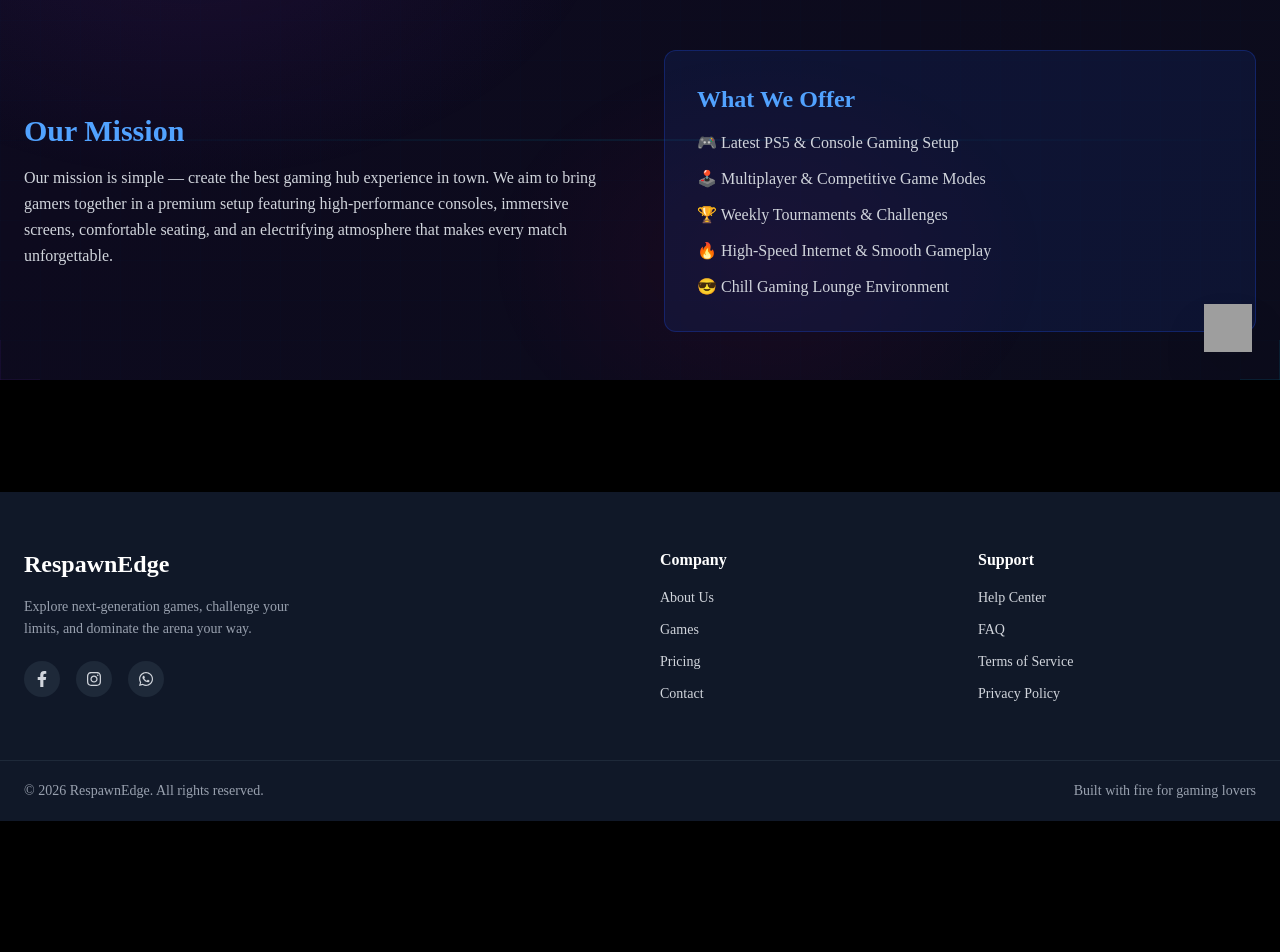
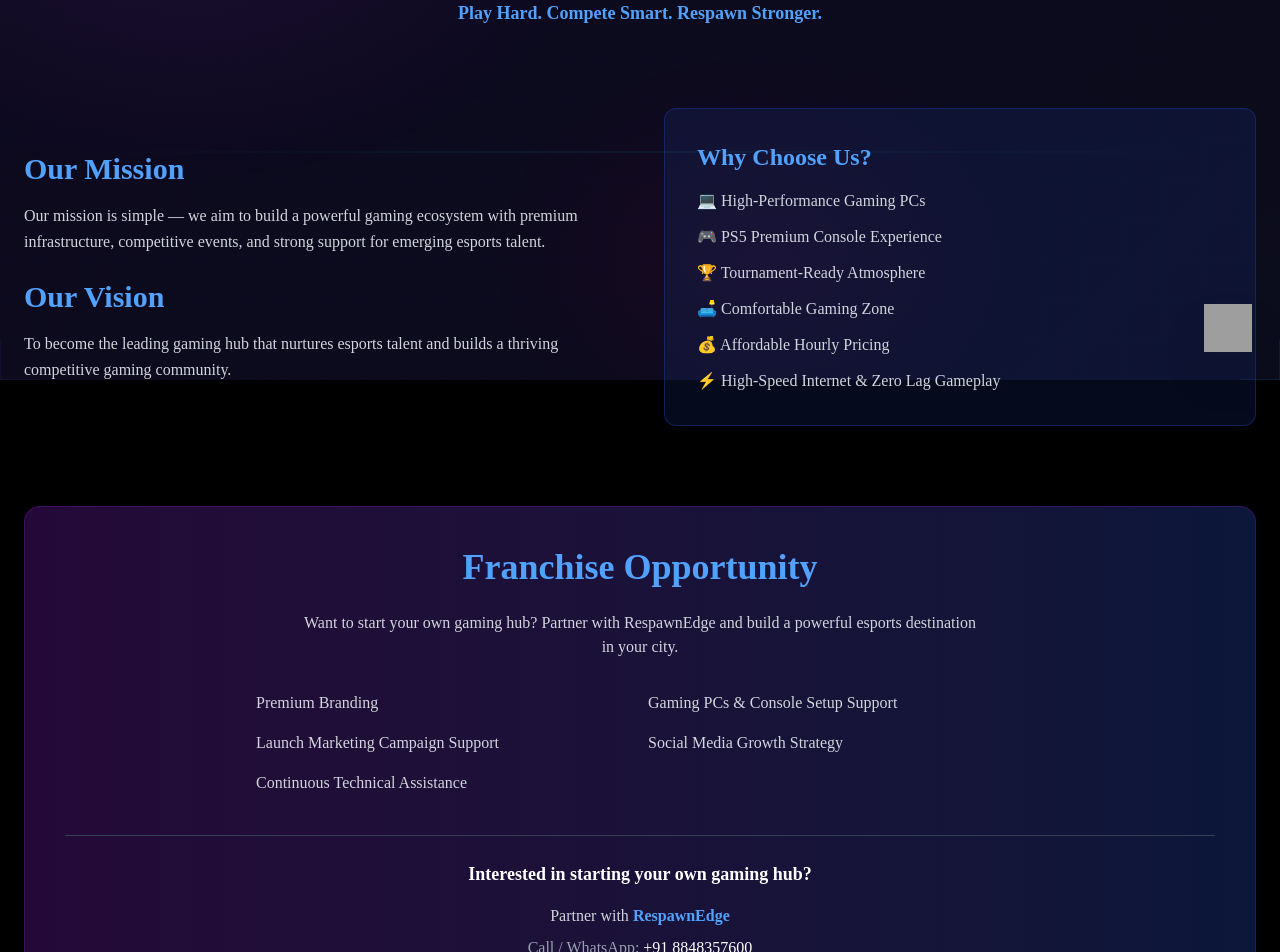
Before and after one commit to Hasifasherin/respawn_edge, a Next.js app: page /about in a window 1280 px wide. Shown: the part 420-1372 px from the top of the page. Before the commit the page ends 1241 px from the top, so only its background shows below. Built offline with nearby package versions, Linux system fonts and the light colour scheme; grey boxes are pictures that could not be loaded.

Commit message:
about page setup

```diff
--- a/src/app/about/page.tsx
+++ b/src/app/about/page.tsx
@@ -14,41 +14,95 @@
           </h1>
 
           <p className="text-gray-300 max-w-3xl mx-auto text-base sm:text-lg leading-relaxed px-2">
-            RespawnEdge is your ultimate gaming destination where players come
-            together to experience the thrill of console gaming. Whether you're
-            battling it out on PS5, competing with friends, or just enjoying a
-            casual session, we provide a high-energy environment built for real gamers.
+            RespawnEdge Gaming Hub is a premium esports and console gaming
+            destination built for passionate gamers. We provide high-performance
+            gaming PCs, PS5 setups, and a competitive environment designed to
+            elevate every player's experience.
+            <br className="hidden sm:block" />
+            Our goal is to create a strong gaming community where skills,
+            strategy, and passion come together.
+            <br />
+            <span className="text-blue-400 font-semibold">
+              Play Hard. Compete Smart. Respawn Stronger.
+            </span>
           </p>
         </div>
 
         {/* ===== MISSION SECTION ===== */}
         <div className="grid grid-cols-1 md:grid-cols-2 gap-8 md:gap-12 items-center mb-16 md:mb-20">
+
           <div>
             <h2 className="text-2xl sm:text-3xl font-semibold mb-4 text-blue-400">
               Our Mission
             </h2>
+            <p className="text-gray-300 leading-relaxed text-sm sm:text-base mb-6">
+              Our mission is simple — we aim to build a powerful gaming ecosystem
+              with premium infrastructure, competitive events, and strong
+              support for emerging esports talent.
+            </p>
 
+            <h2 className="text-2xl sm:text-3xl font-semibold mb-4 text-blue-400">
+              Our Vision
+            </h2>
             <p className="text-gray-300 leading-relaxed text-sm sm:text-base">
-              Our mission is simple — create the best gaming hub experience in town.
-              We aim to bring gamers together in a premium setup featuring
-              high-performance consoles, immersive screens, comfortable seating,
-              and an electrifying atmosphere that makes every match unforgettable.
+              To become the leading gaming hub that nurtures esports talent and
+              builds a thriving competitive gaming community.
             </p>
           </div>
 
           <div className="bg-blue-900/20 p-6 sm:p-8 rounded-xl border border-blue-800/40">
             <h3 className="text-xl sm:text-2xl font-semibold mb-4 text-blue-400">
-              What We Offer
+              Why Choose Us?
             </h3>
 
             <ul className="space-y-3 text-gray-300 text-sm sm:text-base">
-              <li>🎮 Latest PS5 & Console Gaming Setup</li>
-              <li>🕹️ Multiplayer & Competitive Game Modes</li>
-              <li>🏆 Weekly Tournaments & Challenges</li>
-              <li>🔥 High-Speed Internet & Smooth Gameplay</li>
-              <li>😎 Chill Gaming Lounge Environment</li>
+              <li>💻 High-Performance Gaming PCs</li>
+              <li>🎮 PS5 Premium Console Experience</li>
+              <li>🏆 Tournament-Ready Atmosphere</li>
+              <li>🛋️ Comfortable Gaming Zone</li>
+              <li>💰 Affordable Hourly Pricing</li>
+              <li>⚡ High-Speed Internet & Zero Lag Gameplay</li>
             </ul>
           </div>
+        </div>
+
+        {/* ===== FRANCHISE SECTION ===== */}
+        <div className="bg-gradient-to-r from-purple-900/40 to-blue-900/40 border border-purple-800/40 rounded-2xl p-8 sm:p-10 text-center">
+
+          <h2 className="text-2xl sm:text-3xl md:text-4xl font-bold mb-6 text-blue-400">
+            Franchise Opportunity
+          </h2>
+
+          <p className="text-gray-300 max-w-2xl mx-auto mb-8 text-sm sm:text-base">
+            Want to start your own gaming hub? Partner with RespawnEdge
+            and build a powerful esports destination in your city.
+          </p>
+
+          <div className="grid grid-cols-1 sm:grid-cols-2 gap-4 text-left max-w-3xl mx-auto mb-10 text-gray-300 text-sm sm:text-base">
+            <div> Premium Branding</div>
+            <div> Gaming PCs & Console Setup Support</div>
+            <div> Launch Marketing Campaign Support</div>
+            <div> Social Media Growth Strategy</div>
+            <div> Continuous Technical Assistance</div>
+          </div>
+
+          <div className="border-t border-gray-700 pt-6">
+            <p className="text-base sm:text-lg font-semibold mb-4 text-white">
+              Interested in starting your own gaming hub?
+            </p>
+
+            <p className="text-gray-300 text-sm sm:text-base mb-2">
+              Partner with <span className="text-blue-400 font-semibold">RespawnEdge</span>
+            </p>
+
+            <p className="text-gray-400 text-sm sm:text-base">
+               Call / WhatsApp: <span className="text-white font-medium">+91 8848357600</span>
+            </p>
+            <p className="text-gray-400 text-sm sm:text-base">
+               Email: <span className="text-white font-medium">respawnedge6@gmail.com</span>
+            </p>
+          </div>
+
         </div>
 
       </div>
```
